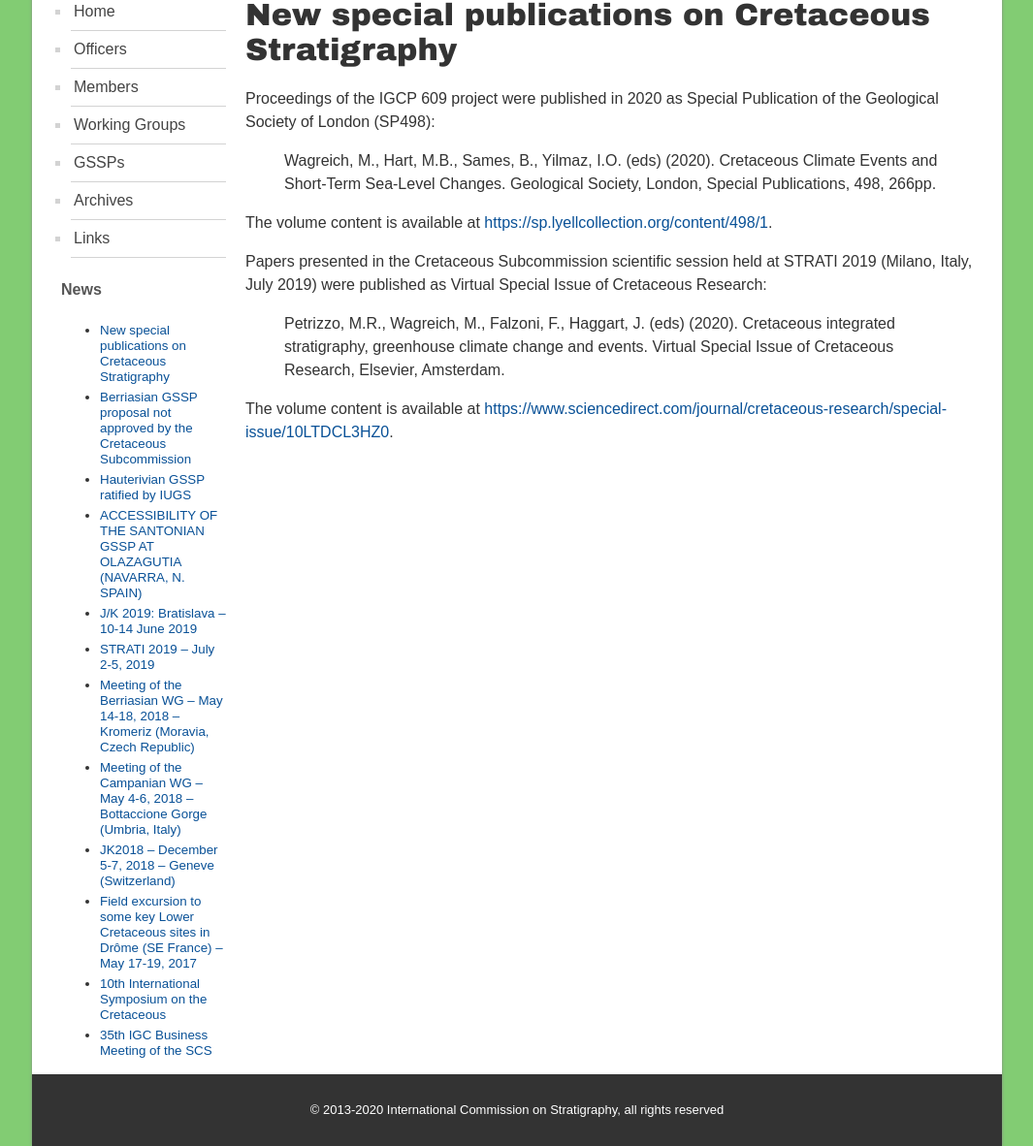
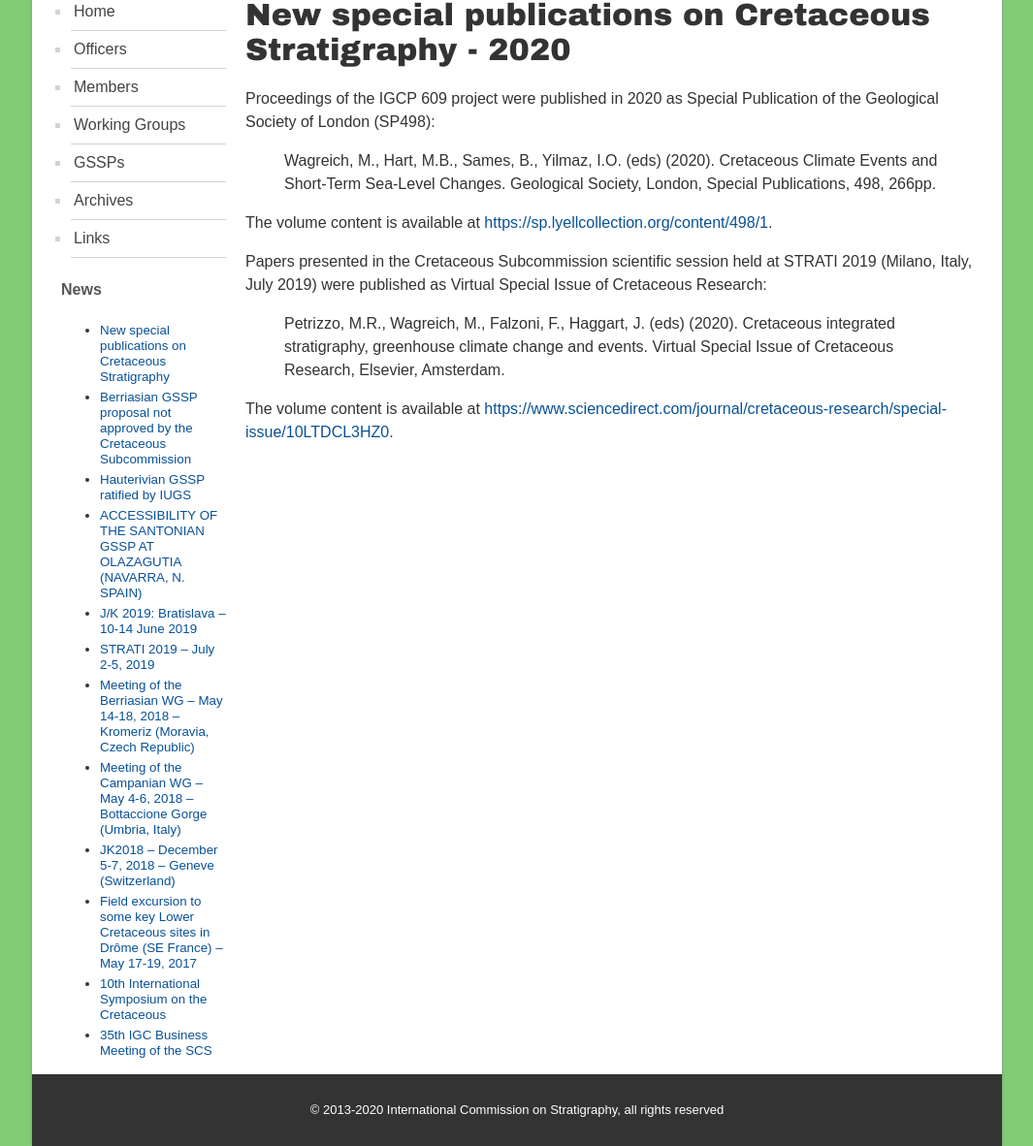
Before and after one commit to i-c-stratigraphy/subcommission-cretaceous, a Jekyll site: the page built from pages/news/special-pub.md, in a window 1280 px wide. Shown: the part 427-1609 px from the top of the page at 97% size, without its empty margins (107-1172 px from the left). Built offline with Jekyll 4.4.1, drawn with Linux system fonts in a browser that asks for light colours.

Commit message:
Update special-pub.md

```diff
--- a/pages/news/special-pub.md
+++ b/pages/news/special-pub.md
@@ -3,7 +3,7 @@ layout: page
 title: "New special publications on Cretaceous Stratigraphy"
 permalink: /news/special-pub
 ---
-# New special publications on Cretaceous Stratigraphy
+# New special publications on Cretaceous Stratigraphy - 2020
 
 Proceedings of the IGCP 609 project were published in 2020 as Special Publication of the Geological Society of London (SP498):
 
```
